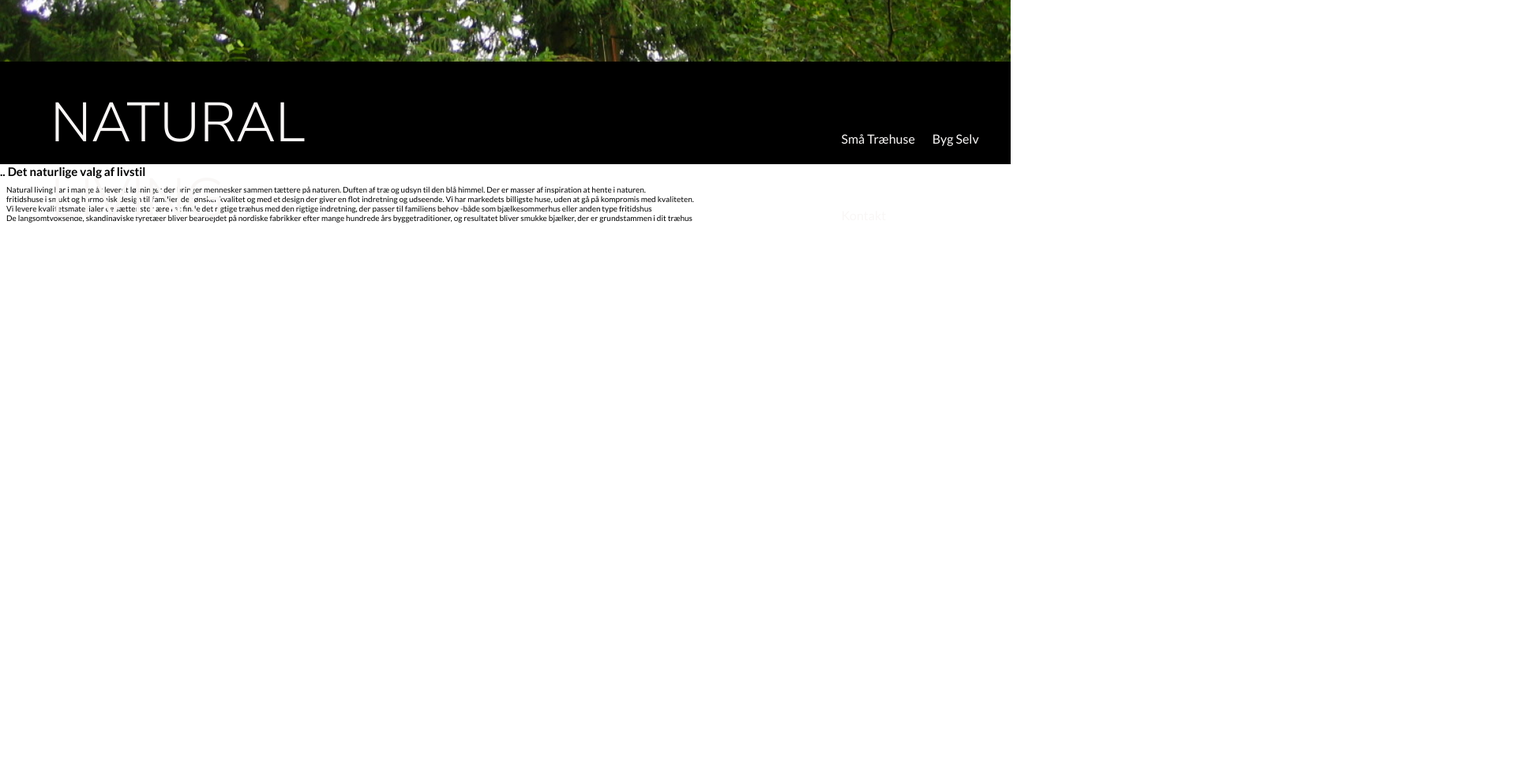
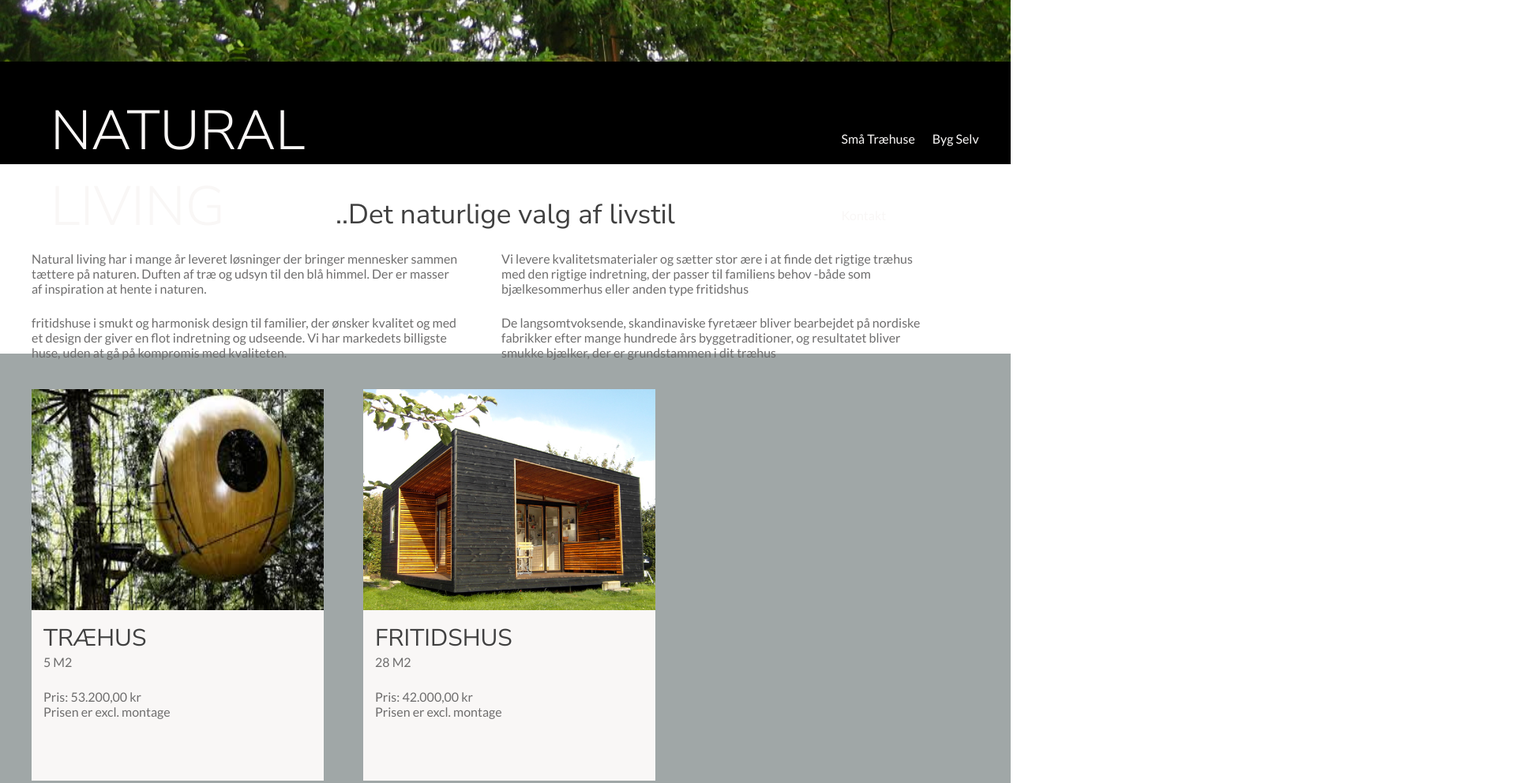
Before and after one commit to matt2256/Eksamen-v2, a website: page index.html in a window 1280 px wide. Shown: the part 672-1664 px from the top of the page at 79% size, 1920 px wide, since content can reach past the window. Before the commit the page ends 972 px from the top, so only its background shows below. Drawn offline with Linux system fonts and the light colour scheme.

Commit message:
added the style to the house information section and styled it. add the markup for the third section and add a img and a tag (button)

```diff
--- a/index.html
+++ b/index.html
@@ -25,7 +25,9 @@
       />
     </header>
     <nav class="navigation">
-      <h1 class="navigation__header heading-primary">Natural Living</h1>
+      <h1 class="navigation__header heading-primary u-margin-top-medium">
+        Natural Living
+      </h1>
       <ul class="navigation__list--right">
         <li class="navigation__list--item">
           <a href="#" class="navigation__list--link link-text">Små Træhuse</a>
@@ -40,33 +42,111 @@
     </nav>
     <main class="main">
       <section class="section-information">
-        <h2 class="section-informatio__heading">
-          .. Det naturlige valg af livstil
+        <h2
+          class="section-information__heading heading-secoundary--main u-margin-top-medium u-margin-buttom-small"
+        >
+          ..Det naturlige valg af livstil
         </h2>
         <div class="row">
-          <div class="col-1-of-2">
-            <p class="paragraph">
+          <div class="col-1-of-2 section-information__grid">
+            <p class="section-information__grid--paragraph paragraph--main">
               Natural living har i mange år leveret løsninger der bringer
               mennesker sammen tættere på naturen. Duften af træ og udsyn til
               den blå himmel. Der er masser af inspiration at hente i naturen.
             </p>
-            <p class="paragraph">
+            <br />
+            <br />
+            <p class="section-information__grid--paragraph paragraph--main">
               fritidshuse i smukt og harmonisk design til familier, der ønsker
               kvalitet og med et design der giver en flot indretning og
               udseende. Vi har markedets billigste huse, uden at gå på kompromis
               med kvaliteten.
             </p>
           </div>
-          <div class="col-1-of-2">
-            <p class="paragraph">
+          <div class="col-1-of-2 section-information__grid">
+            <p class="section-information__grid--paragraph paragraph--main">
               Vi levere kvalitetsmaterialer og sætter stor ære i at finde det
               rigtige træhus med den rigtige indretning, der passer til
               familiens behov -både som bjælkesommerhus eller anden type
               fritidshus
             </p>
-            <p class="paragraph">De langsomtvoksende, skandinaviske fyretæer bliver bearbejdet på nordiske fabrikker efter mange hundrede års byggetraditioner, og resultatet bliver smukke bjælker, der er grundstammen i dit træhus</p>
+            <br />
+            <br />
+            <p class="section-information__grid--paragraph paragraph--main">
+              De langsomtvoksende, skandinaviske fyretæer bliver bearbejdet på
+              nordiske fabrikker efter mange hundrede års byggetraditioner, og
+              resultatet bliver smukke bjælker, der er grundstammen i dit træhus
+            </p>
           </div>
         </div>
+      </section>
+      <section class="section-houseInformation">
+        <div class="row">
+          <div class="col-1-of-3 section-houseInformation__card u-margin-top-medium-small u-margin-buttom-medium-small">
+            <img
+              src="css/img/5m2-traehus1.jpg"
+              title="træhus"
+              alt="billede af træhus"
+              class="section-houseInformation__card--photo"
+            />
+            <h2
+              class="section-houseInformation__heading heading-secoundary--sub u-margin-left-small u-margin-top-small"
+            >
+              Træhus
+            </h2>
+            <p class="paragraph--sub u-margin-left-small">5 m2</p>
+            <p class="paragraph--main u-margin-left-small u-margin-top-small-medium">
+              Pris: 53.200,00 kr
+            </p>
+            <p class="paragraph--main u-margin-left-small">
+              Prisen er excl. montage
+            </p>
+          </div>
+          <div class="col-1-of-3 section-houseInformation__card u-margin-top-medium-small u-margin-buttom-medium-small">
+                <img
+                src="css/img/28m2-fritidshus2.jpg"
+                title="træhus"
+                alt="billede af træhus"
+                class="section-houseInformation__card--photo"
+              />
+              <h2
+                class="section-houseInformation__heading heading-secoundary--sub u-margin-left-small u-margin-top-small"
+              >
+                fritidshus
+              </h2>
+              <p class="paragraph--sub u-margin-left-small">28 m2</p>
+              <p class="paragraph--main u-margin-left-small u-margin-top-small-medium">
+                Pris: 42.000,00 kr
+              </p>
+              <p class="paragraph--main u-margin-left-small">
+                Prisen er excl. montage
+              </p>
+          </div>
+          <div class="col-1-of-3 section-houseInformation__card u-margin-top-medium-small u-margin-buttom-medium-small">
+                <img
+                src="css/img/9m2-pavillion2.jpg"
+                title="træhus"
+                alt="billede af træhus"
+                class="section-houseInformation__card--photo"
+              />
+              <h2
+                class="section-houseInformation__heading heading-secoundary--sub u-margin-left-small u-margin-top-small"
+              >
+                Pavillion
+              </h2>
+              <p class="paragraph--sub u-margin-left-small">9.5 m2</p>
+              <p class="paragraph--main u-margin-left-small u-margin-top-small-medium">
+                Pris: 49.900,00 kr
+              </p>
+              <p class="paragraph--main u-margin-left-small">
+                Prisen er excl. montage
+              </p>
+          </div>
+        </div>
+      </section>
+      <section class="section__image">
+          <img src="css/img/5642_Hejrelunden_(20).jpg" title="Hus med udsigt over vandet" alt="Billede af hus med udsigt over vandet">
+          <a href="#" class="btn paragraph">Se vores store udvlag af små træ huse</a>
       </section>
     </main>
   </body>
--- a/sass/abstracts/_variables.scss
+++ b/sass/abstracts/_variables.scss
@@ -3,12 +3,17 @@ $color-black: #000000;
 
 //TEXT COLOR
 $color-text-light: #f9f7f6;
-$color-text-medium: #aaa;
+$color-text-medium: rgb(110, 109, 109);
 $color-text-dark: #404040;
 
+//BACKGROUND COLOR
+$color-grey-bg: rgb(160, 167, 167);
+$color-light-bg: #f9f7f6;
+
 // GRID
-$grid-width: 100%;
-$gutter-horizontal: 1.5rem;
+$grid-width: 95%;
+$gutter-horizontal--section-information: 5rem;
+$gutter-horizontal--house-information: 1.5rem;
 
 // FONT-SIZE
 $default-font-size: 1.6rem;
--- a/sass/base/_typography.scss
+++ b/sass/base/_typography.scss
@@ -1,15 +1,15 @@
 body {
   // light er 300
   // regular er 400
-    font-family: 'Nunito Sans', sans-serif;
+  font-family: "Nunito Sans", sans-serif;
 
   // regular er 400
   // bold er 700
-    font-family: 'Lato', sans-serif;
+  font-family: "Lato", sans-serif;
 }
 
 .heading-primary {
-    font-family: "Nunito Sans";
+  font-family: "Nunito Sans" !important;
   font-weight: 300;
   font-size: 7rem;
   color: $color-text-light;
@@ -17,18 +17,20 @@ body {
 }
 
 .heading-secoundary {
-    font-family: "Nunito Sans";
-    font-weight: 400;
-
   &--main {
     color: $color-text-dark;
+    font-family: "Nunito Sans" !important;
+    font-weight: 400;
+    font-size: 3.5rem;
   }
 
   &--sub {
     text-transform: uppercase;
     color: $color-text-dark;
+    font-family: "Nunito Sans" !important;
+    font-weight: 400;
+    font-size: 3rem;
   }
-
 }
 
 .link-text {
@@ -37,3 +39,22 @@ body {
   font-size: 1.6rem;
   color: $color-text-light;
 }
+
+.paragraph {
+
+
+  &--main {
+    font-family: "Lato" !important;
+  font-weight: 400 !important;
+  font-size: $default-font-size;
+  color: $color-text-medium;
+  }
+
+  &--sub {
+    font-family: "Lato" !important;
+  font-weight: 400 !important;
+  font-size: $default-font-size;
+  color: $color-text-medium;
+  text-transform: uppercase;
+  }
+}
--- a/sass/base/_utilities.scss
+++ b/sass/base/_utilities.scss
@@ -5,6 +5,10 @@
 
 .u-margin-buttom-small {
     margin-bottom: 1.5rem !important;
+}
+
+.u-margin-buttom-medium-small {
+    margin-bottom:  3.65rem !important;
 }
 
 .u-margin-buttom-medium {
@@ -19,6 +23,10 @@
 
 .u-margin-top-small {
     margin-top: 1.5rem !important;
+}
+
+.u-margin-top-small-medium {
+    margin-top: 2.5rem !important;
 }
 
 .u-margin-top-medium-small {
@@ -46,3 +54,8 @@
 .u-margin-right-small {
     margin-right: 3rem !important;
 }
+
+// MARGIN-LEFT
+.u-margin-left-small {
+    margin-left: 1.5rem !important;
+}
--- a/sass/layout/_grid.scss
+++ b/sass/layout/_grid.scss
@@ -12,16 +12,18 @@
   float: left;
 
   &:not(:last-child) {
-    margin-right: $gutter-horizontal;
+    margin-right: $gutter-horizontal--section-information;
   }
 }
 
-.col-2-of-3 {
-  width: calc(2 * ((100% - 2 * #{$gutter-horizontal}) / 3) +  #{$gutter-horizontal});
-  height: 60vh;
+
+
+.col-1-of-3 {
+  width: calc((95% - 2 * #{$gutter-horizontal--house-information}) / 3);
+    height: 62vh;
 }
 
-.col-1-of-3 {
-  width: calc((100% - 2 * #{$gutter-horizontal}) / 3);
-    height:80vh;
+.col-1-of-2 {
+  width: calc((95% - #{$gutter-horizontal--section-information}) / 2);
+
 }
--- a/sass/layout/_navigation.scss
+++ b/sass/layout/_navigation.scss
@@ -6,7 +6,8 @@
   &__header {
     display: inline-block;
     margin-left: 5%;
-    padding-top: 3rem;
+
+
   }
 
   &__list {
--- a/sass/main.scss
+++ b/sass/main.scss
@@ -8,9 +8,6 @@
 @import "base/typography";
 @import "base/utilities";
 
-//COMPONENTS
-
-
 //LAYOUT
 @import "layout/header";
 @import "layout/navigation";
--- a/sass/pages/_home.scss
+++ b/sass/pages/_home.scss
@@ -1,5 +1,30 @@
 .section-information {
+    height: 25vh;
+    &__heading {
+       text-align: center;
+    }
 
-    &__heading {
+    &__grid {
+
+        &--paragraph {
+            overflow-wrap: break-word;
+  word-wrap: break-word;
+  hyphens: auto;
+        }
+    }
+
+}
+
+.section-houseInformation {
+    background-color: $color-grey-bg;
+
+    &__card {
+        background-color: $color-light-bg;
+
+        &--photo {
+            background-size: cover;
+            width: 100%;
+            height: 35vh;
+        }
     }
 }
```
Also changed, not shown: css/style.css. Lines whose indentation alone changed are shown as unchanged.
